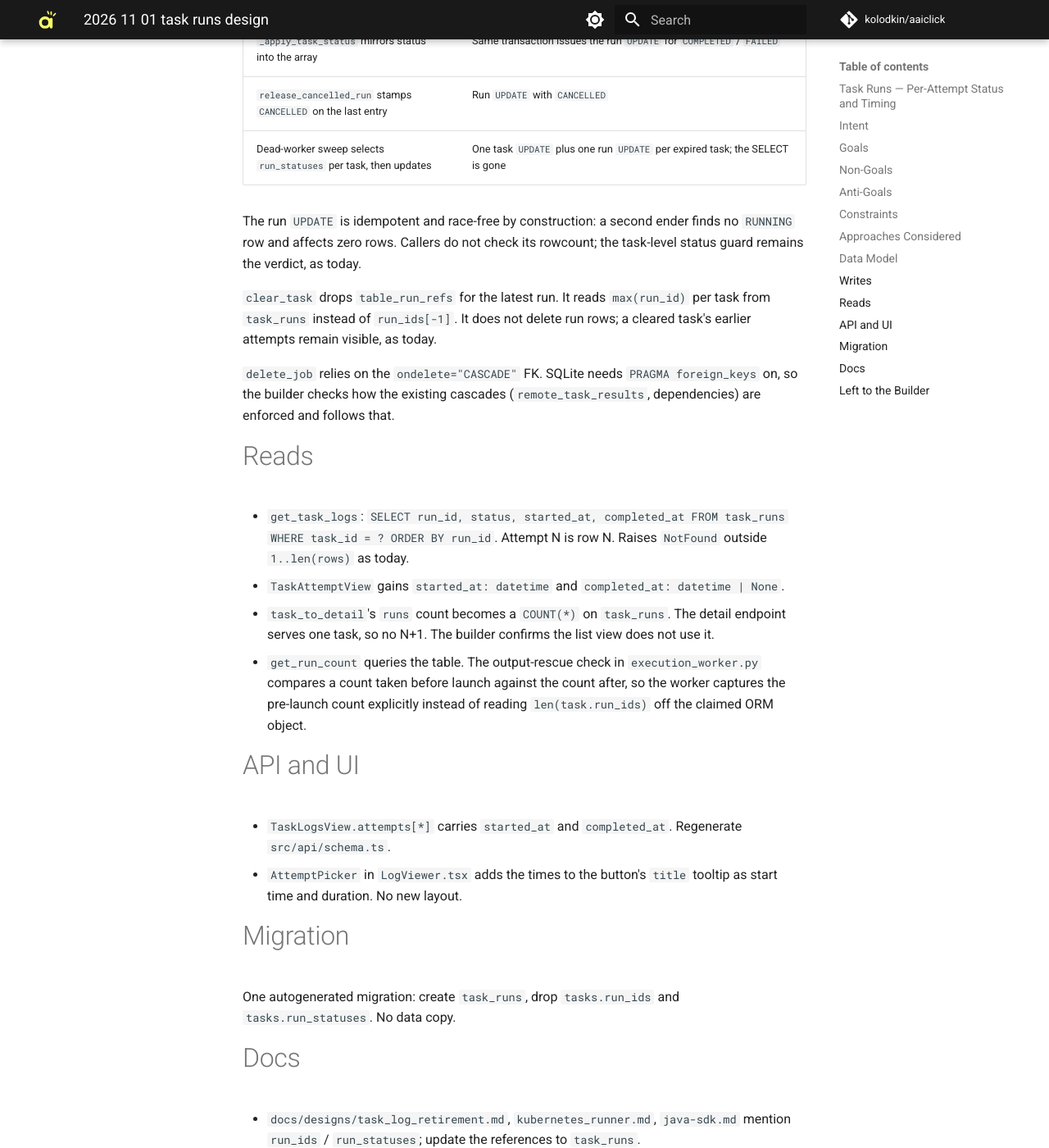
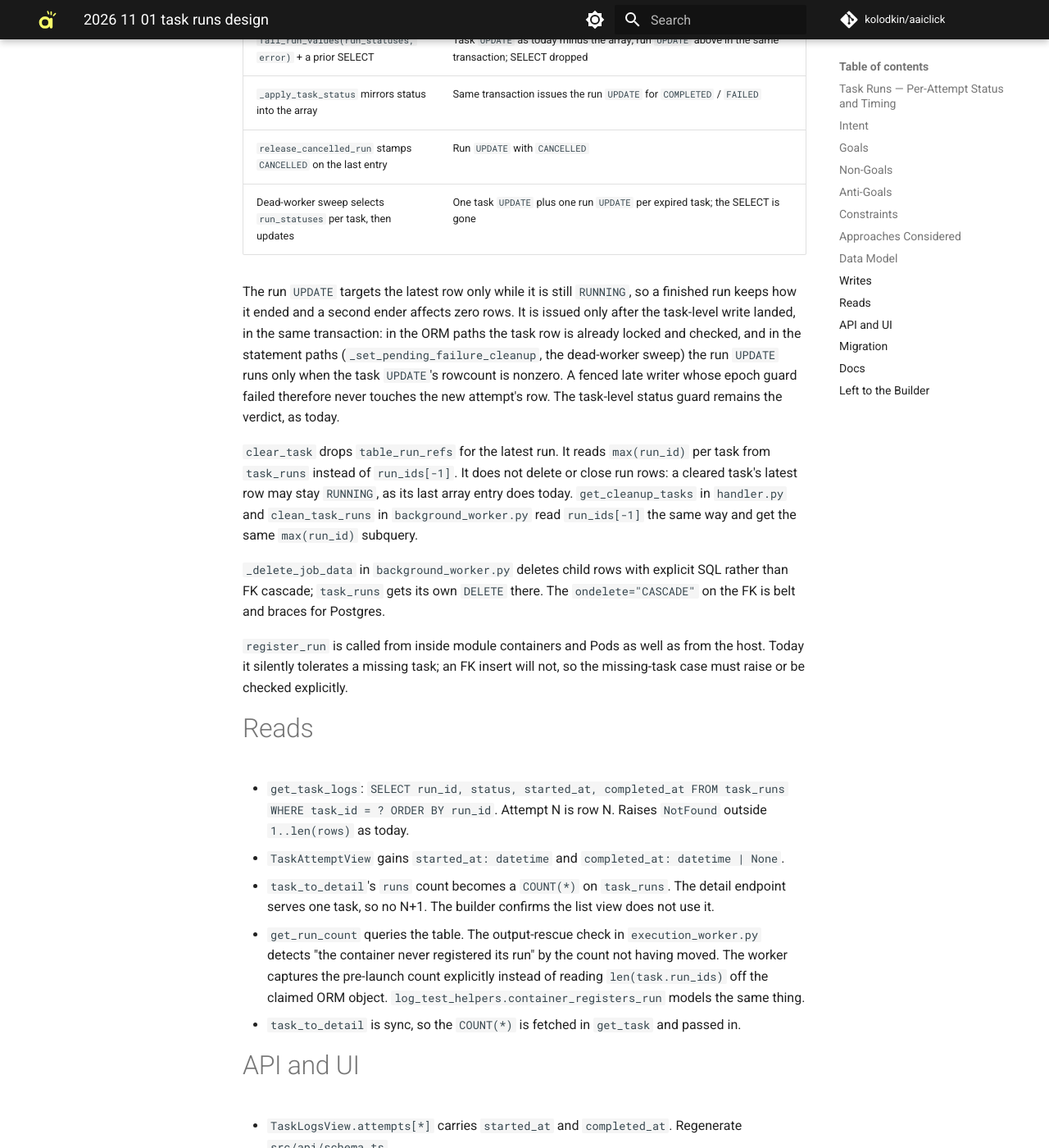
Before and after one commit to kolodkin/aaiclick, an MkDocs documentation site: the page built from docs/superpowers/specs/2026-11-01-task-runs-design.md, in a window 1280 px wide and 1400 px high, scrolled down 2727 px. Shown: the whole window at 82% size. Built offline with MkDocs 1.6.1 and Material for MkDocs 9.7.7, drawn with Linux system fonts in a browser that asks for light colours; comment, search, counter and statistics services are not loaded; some of the changed text lies outside the part shown.

Commit message:
Fold builder-check answers into task_runs spec
Co-Authored-By: Claude Fable 5.1 <noreply@anthropic.com>
Claude-Session: https://claude.ai/code/session_01LcC1u9ogcodfxbnmV6V8kq

````diff
--- a/docs/superpowers/specs/2026-11-01-task-runs-design.md
+++ b/docs/superpowers/specs/2026-11-01-task-runs-design.md
@@ -32,10 +32,13 @@ row to many `task_runs` rows. The `run_ids` / `run_statuses` JSON arrays on
 
 # Anti-Goals
 
-- A second source of truth for "the current run". The current run is the one
-  row with `status = RUNNING`; there is no index column.
-- Reintroducing the reaper double-write race. The Pod never writes
-  `task_runs`, exactly as it never wrote `run_statuses`.
+- A second source of truth for "the current run". The current run is the
+  task's latest row (`max(run_id)`), exactly as it is the last array entry
+  today; there is no index column.
+- Reintroducing the reaper double-write race. A container or Pod inserts its
+  own `RUNNING` row via `register_run`, as it appends to `run_statuses` today,
+  but never writes a terminal run status. Terminal writes stay with the host
+  worker and the reaper.
 
 # Constraints
 
@@ -62,8 +65,9 @@ real entity, which the Kubernetes runner design already treats them as.
 
 ```python
 class TaskRun(SQLModel, table=True):
-    """One attempt of a task. The in-flight attempt is the row with
-    ``status = RUNNING``; attempt N is the Nth row ordered by ``run_id``."""
+    """One attempt of a task. The in-flight attempt is the task's latest row
+    while its status is ``RUNNING``; attempt N is the Nth row ordered by
+    ``run_id``."""
 
     __tablename__: ClassVar[str] = "task_runs"
 
@@ -90,23 +94,35 @@ Statuses written to `task_runs.status`: `RUNNING`, `COMPLETED`, `FAILED`,
 | Today                                                                 | After                                                                                              |
 |-----------------------------------------------------------------------|----------------------------------------------------------------------------------------------------|
 | `register_run` appends to `run_ids` and `run_statuses`                | `register_run` inserts a `RUNNING` row with `started_at = now` and returns its `run_id`            |
-| `end_current_run(run_statuses, status)` rewrites the last array entry | `end_run_values(status)` → `UPDATE task_runs SET status, completed_at = now WHERE task_id = ? AND status = RUNNING` |
+| `end_current_run(run_statuses, status)` rewrites the last array entry | `end_run(session, task_id, status)` → `UPDATE task_runs SET status, completed_at = now WHERE run_id = (latest for task) AND status = RUNNING` |
 | `fail_run_values(run_statuses, error)` + a prior SELECT               | Task `UPDATE` as today minus the array; run `UPDATE` above in the same transaction; SELECT dropped |
 | `_apply_task_status` mirrors status into the array                    | Same transaction issues the run `UPDATE` for `COMPLETED` / `FAILED`                                |
 | `release_cancelled_run` stamps `CANCELLED` on the last entry          | Run `UPDATE` with `CANCELLED`                                                                      |
 | Dead-worker sweep selects `run_statuses` per task, then updates        | One task `UPDATE` plus one run `UPDATE` per expired task; the SELECT is gone                        |
 
-The run `UPDATE` is idempotent and race-free by construction: a second ender
-finds no `RUNNING` row and affects zero rows. Callers do not check its
-rowcount; the task-level status guard remains the verdict, as today.
+The run `UPDATE` targets the latest row only while it is still `RUNNING`, so
+a finished run keeps how it ended and a second ender affects zero rows. It is
+issued only after the task-level write landed, in the same transaction: in the
+ORM paths the task row is already locked and checked, and in the statement
+paths (`_set_pending_failure_cleanup`, the dead-worker sweep) the run `UPDATE`
+runs only when the task `UPDATE`'s rowcount is nonzero. A fenced late writer
+whose epoch guard failed therefore never touches the new attempt's row. The
+task-level status guard remains the verdict, as today.
 
 `clear_task` drops `table_run_refs` for the latest run. It reads
 `max(run_id)` per task from `task_runs` instead of `run_ids[-1]`. It does not
-delete run rows; a cleared task's earlier attempts remain visible, as today.
+delete or close run rows: a cleared task's latest row may stay `RUNNING`, as
+its last array entry does today. `get_cleanup_tasks` in `handler.py` and
+`clean_task_runs` in `background_worker.py` read `run_ids[-1]` the same way
+and get the same `max(run_id)` subquery.
 
-`delete_job` relies on the `ondelete="CASCADE"` FK. SQLite needs
-`PRAGMA foreign_keys` on, so the builder checks how the existing cascades
-(`remote_task_results`, dependencies) are enforced and follows that.
+`_delete_job_data` in `background_worker.py` deletes child rows with explicit
+SQL rather than FK cascade; `task_runs` gets its own `DELETE` there. The
+`ondelete="CASCADE"` on the FK is belt and braces for Postgres.
+
+`register_run` is called from inside module containers and Pods as well as
+from the host. Today it silently tolerates a missing task; an FK insert will
+not, so the missing-task case must raise or be checked explicitly.
 
 # Reads
 
@@ -117,9 +133,12 @@ delete run rows; a cleared task's earlier attempts remain visible, as today.
   detail endpoint serves one task, so no N+1. The builder confirms the list
   view does not use it.
 - `get_run_count` queries the table. The output-rescue check in
-  `execution_worker.py` compares a count taken before launch against the count
-  after, so the worker captures the pre-launch count explicitly instead of
-  reading `len(task.run_ids)` off the claimed ORM object.
+  `execution_worker.py` detects "the container never registered its run" by
+  the count not having moved. The worker captures the pre-launch count
+  explicitly instead of reading `len(task.run_ids)` off the claimed ORM
+  object. `log_test_helpers.container_registers_run` models the same thing.
+- `task_to_detail` is sync, so the `COUNT(*)` is fetched in `get_task` and
+  passed in.
 
 # API and UI
 
````
